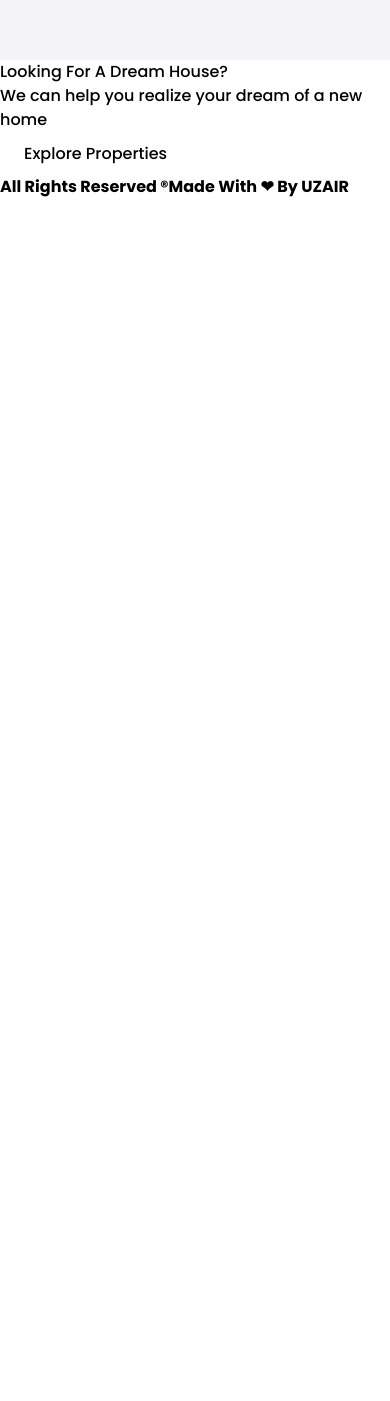
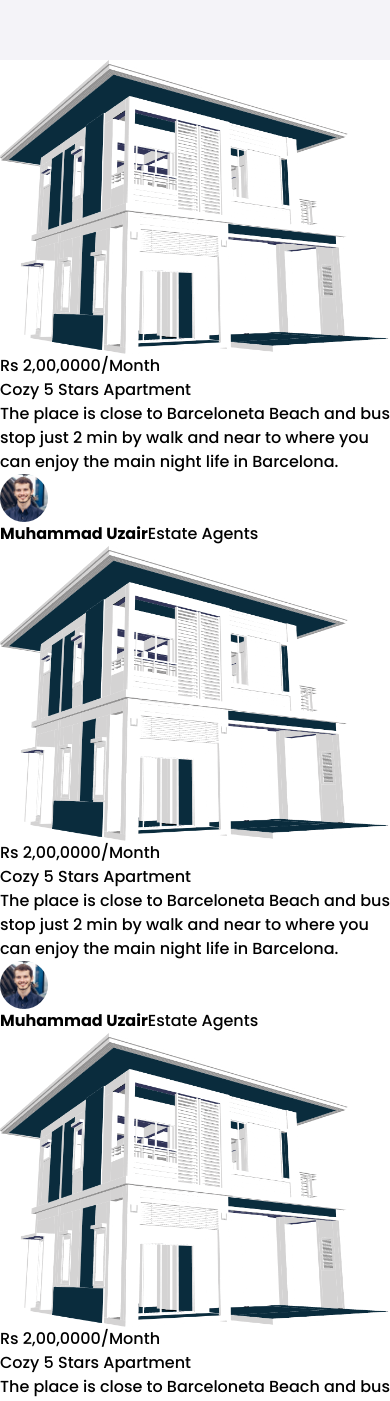
Before and after one commit to heyitsuzair/real-estate-next, a Next.js app: page /shop in a window 390 px wide. Shown: the part 592-1993 px from the top of the page. Before the commit the page ends 844 px from the top, so only its background shows below. Built offline with nearby package versions, Linux system fonts and the light colour scheme; what @material-tailwind/react would draw is missing.

Commit message:
Grid Added In Shop

```diff
--- a/components/common/ListingsCard.tsx
+++ b/components/common/ListingsCard.tsx
@@ -33,7 +33,7 @@ export default function ListingsCard() {
     <>
       <ListingsModal size={size} handleOpen={handleOpen} />
       <Link href={"/"}>
-        <Card className="w-96 mx-auto">
+        <Card className="mx-4">
           <CardHeader className="relative h-56">
             <Image src={Home} alt="Loading..." />
           </CardHeader>
@@ -58,9 +58,9 @@ export default function ListingsCard() {
           </CardBody>
           <CardFooter
             divider
-            className="flex items-center justify-between py-3"
+            className="flex items-center flex-col gap-6 xl:flex-row xl:gap-0 justify-between py-3"
           >
-            <div className="flex gap-3">
+            <div className="flex justify-start items-center w-full gap-3">
               <Image
                 src={Author}
                 alt="Loading..."
@@ -71,7 +71,7 @@ export default function ListingsCard() {
                 <span className="text-sm text-gray-500">Estate Agents</span>
               </div>
             </div>
-            <div className="icons flex gap-2">
+            <div className="icons flex w-full justify-between xl:justify-end gap-2">
               <i className="fa-solid fa-arrow-up-right-from-square text-white text-lg px-3 py-2 rounded-full bg-red-500"></i>
               <i
                 onClick={(e) => handleOpen("lg", e)}
--- a/components/common/PreFooter.tsx
+++ b/components/common/PreFooter.tsx
@@ -18,16 +18,16 @@ const PreFooter = () => {
           className="flex flex-col gap-8 md:gap0 md:flex-row justify-between items-center"
         >
           <div className="pre-footer-left flex flex-col gap-8">
-            <h1 className="text-4xl text-white font-bold">
+            <h1 className="text-2xl md:text-4xl text-white text-center md:text-start font-bold">
               Looking For A Dream House?
             </h1>
-            <p className="text-white">
+            <p className="text-white text-center md:text-start">
               We can help you realize your dream of a new home
             </p>
           </div>
           <div className="pre-footer-right">
             <button
-              className="bg-white hover:bg-slate-800 hover:text-white transition-all tracking-wider rounded p-3 text-black"
+              className="bg-white hover:bg-slate-800 hover:text-white transition-all tracking-wider rounded text-black"
               style={{ padding: ".6rem 1.5rem" }}
               onClick={() => onExploreProperitesClick()}
             >
--- a/components/subcomponents/featuredlistings/HomeCarousel.tsx
+++ b/components/subcomponents/featuredlistings/HomeCarousel.tsx
@@ -16,7 +16,7 @@ const HomeCarousel = () => {
     arrows: false,
     responsive: [
       {
-        breakpoint: 1024,
+        breakpoint: 1280,
         settings: {
           slidesToShow: 3,
           slidesToScroll: 1,
@@ -25,7 +25,7 @@ const HomeCarousel = () => {
         },
       },
       {
-        breakpoint: 991,
+        breakpoint: 1024,
         settings: {
           slidesToShow: 2,
           slidesToScroll: 1,
@@ -33,6 +33,7 @@ const HomeCarousel = () => {
           dots: true,
         },
       },
+
       {
         breakpoint: 800,
         settings: {
--- a/pages/shop.tsx
+++ b/pages/shop.tsx
@@ -1,6 +1,7 @@
 import Head from "next/head";
 import React from "react";
 import BreadCrumb from "../components/common/BreadCrumb";
+import ListingsCard from "../components/common/ListingsCard";
 
 const shop = () => {
   return (
@@ -13,6 +14,23 @@ const shop = () => {
         />
       </Head>
       <BreadCrumb text="Shop" />
+      <div className="listings md:px-4 gap-8 lg:gap-4 justify-center py-32 grid grid-cols-12">
+        <div className="col-span-12 md:col-span-6 lg:col-span-6 xl:col-span-4 mb-12">
+          <ListingsCard />
+        </div>
+        <div className="col-span-12 md:col-span-6 lg:col-span-6 xl:col-span-4 mb-12">
+          <ListingsCard />
+        </div>
+        <div className="col-span-12 md:col-span-6 lg:col-span-6 xl:col-span-4 mb-12">
+          <ListingsCard />
+        </div>
+        <div className="col-span-12 md:col-span-6 lg:col-span-6 xl:col-span-4 mb-12">
+          <ListingsCard />
+        </div>
+        <div className="col-span-12 md:col-span-6 lg:col-span-6 xl:col-span-4 mb-12">
+          <ListingsCard />
+        </div>
+      </div>
     </div>
   );
 };
```
